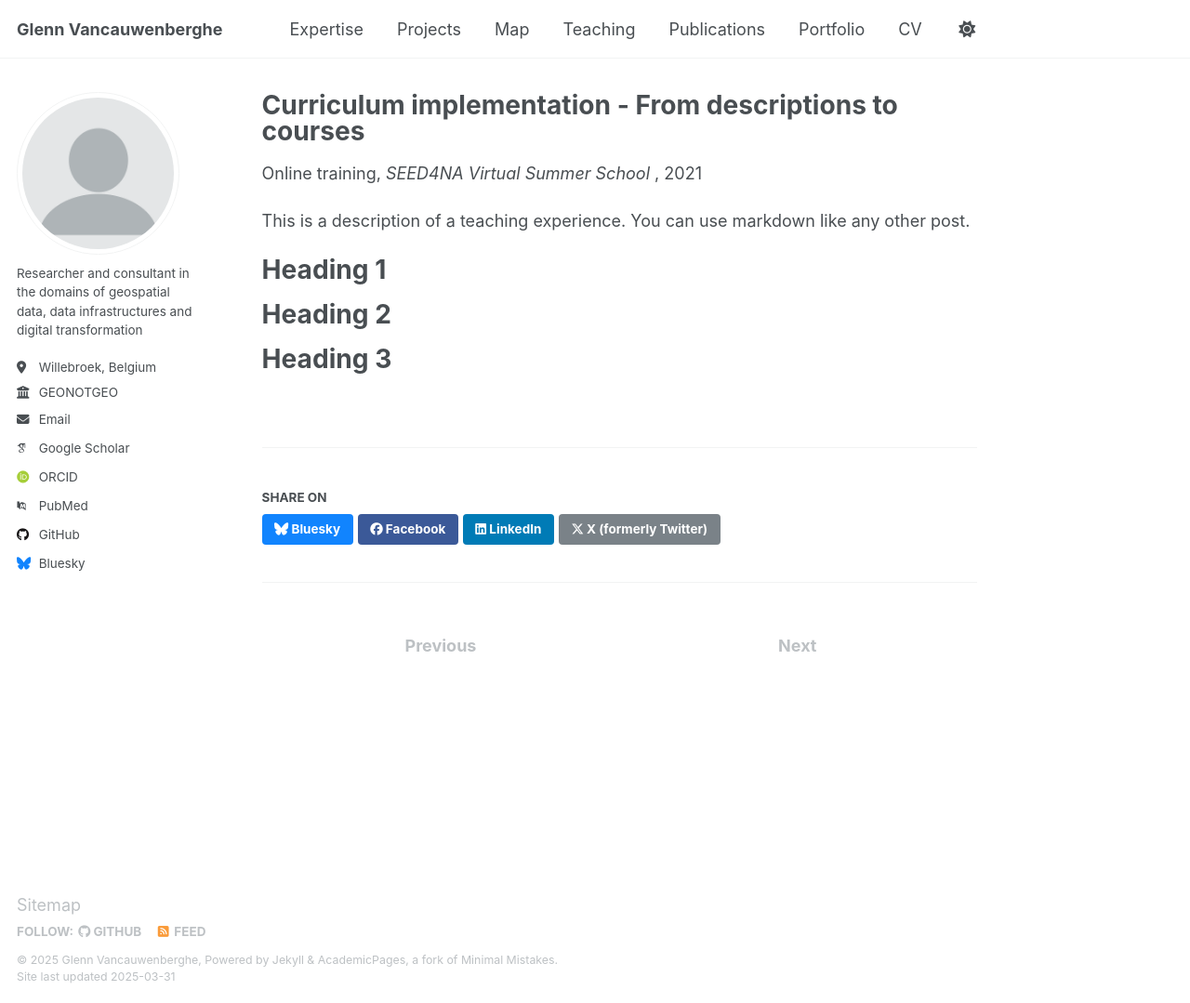
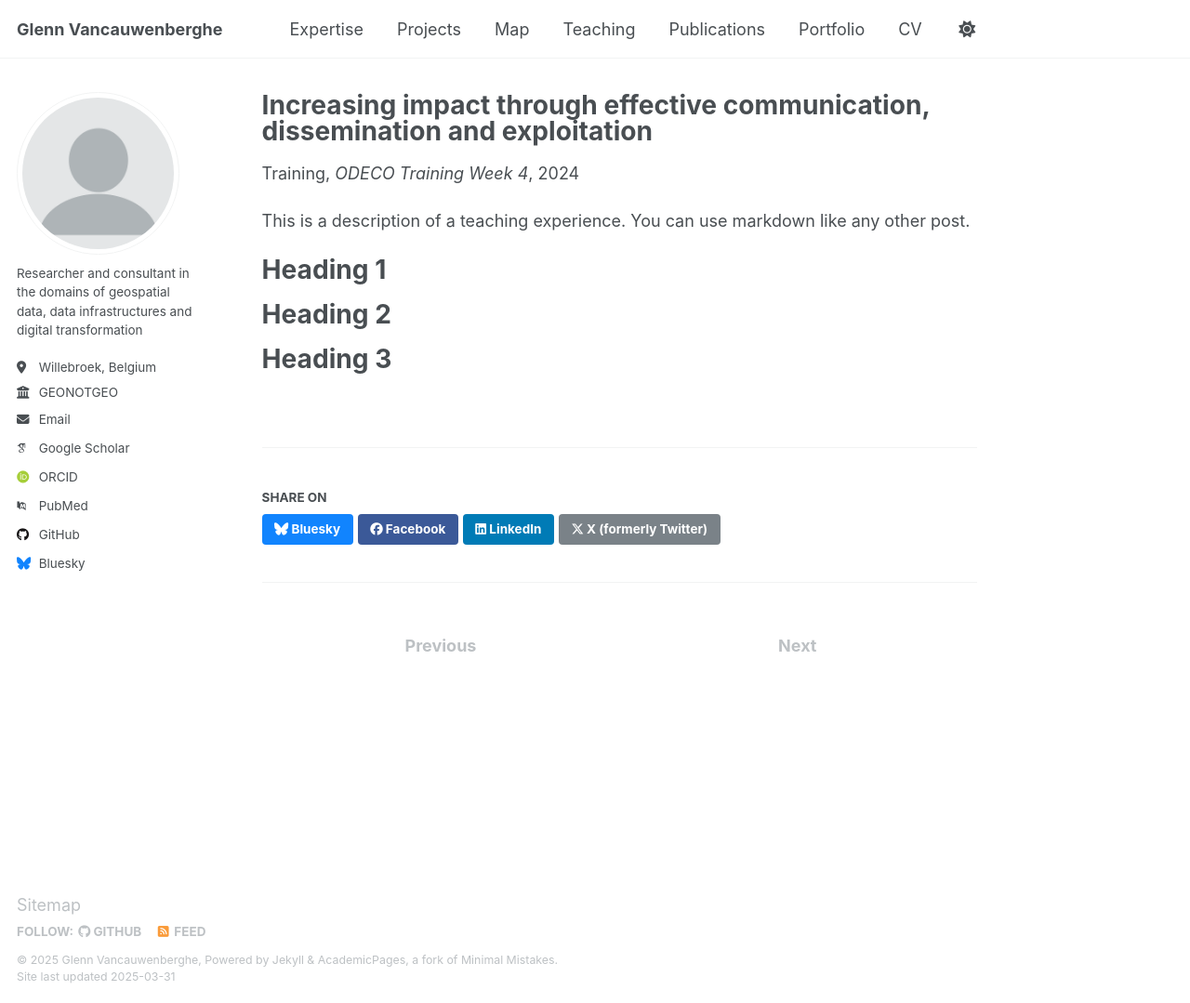
Before and after one commit to GVancauwenberghe/gvancauwenberghe.github.io, a Jekyll site: the page built from _teaching/teaching-20.md, in a window 1280 px wide and 1079 px high. Shown: the whole window at 93% size. Built offline with Jekyll 4.4.1, drawn with Linux system fonts in a browser that asks for light colours; some web fonts are replaced.

Commit message:
Update teaching-20.md

```diff
--- a/_teaching/teaching-20.md
+++ b/_teaching/teaching-20.md
@@ -1,11 +1,11 @@
 ---
-title: "Curriculum implementation - From descriptions to courses"
+title: "Increasing impact through effective communication, dissemination and exploitation"
 collection: teaching
-type: "Online training"
+type: "Training"
 permalink: /teaching/teaching-20
-venue: "SEED4NA Virtual Summer School "
-date: 2021-05-27
-location: "Online"
+venue: "ODECO Training Week 4"
+date: 2024-04-17
+location: "Leuven, Belgium"
 ---
 
 This is a description of a teaching experience. You can use markdown like any other post.
```
